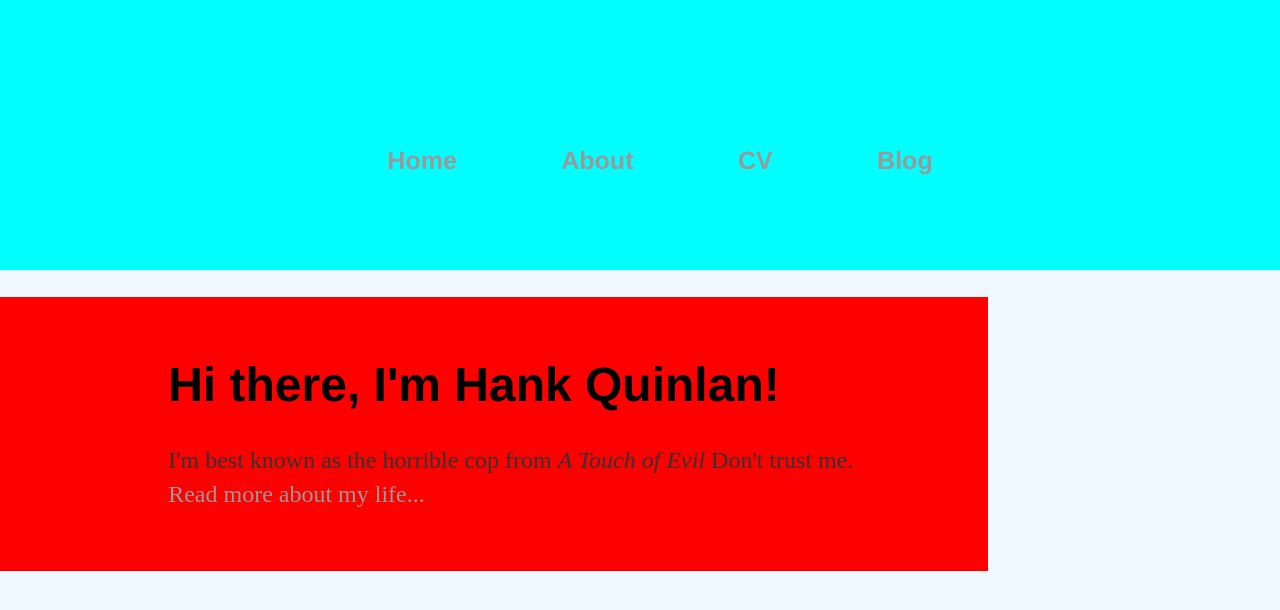
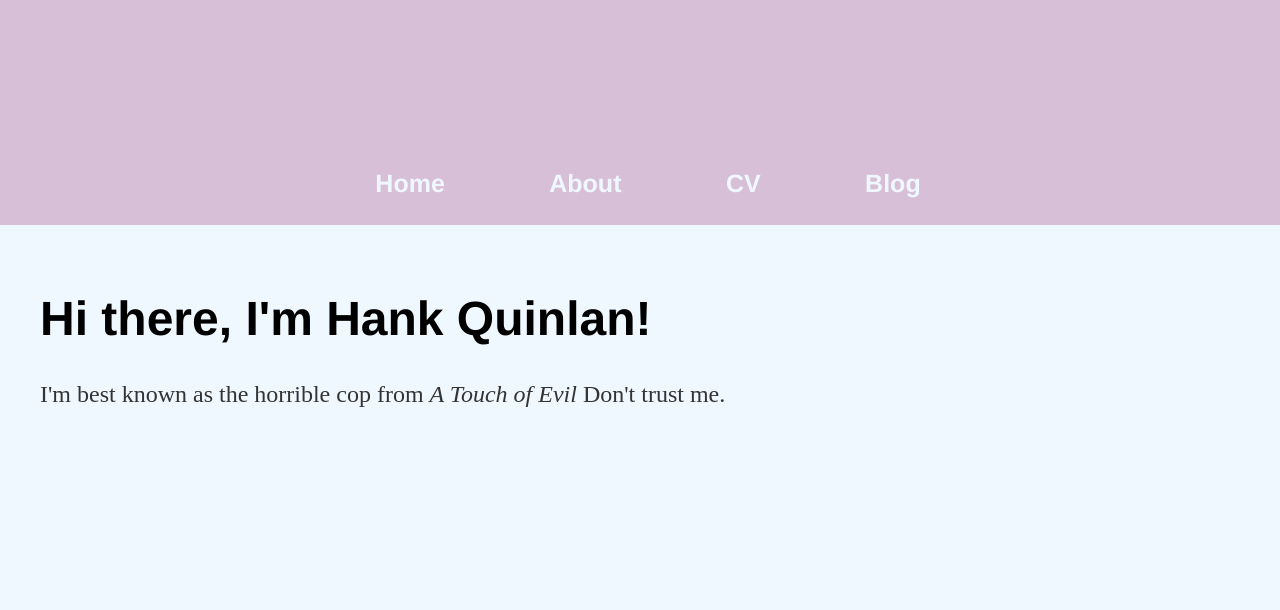
Before and after one commit to aprildenise/aprildenise.github.io, a Jekyll site: the page built from index.html, in a window 1280 px wide. Shown: the top 610 px of the page. Built offline with Jekyll 4.4.1, drawn with Linux system fonts in a browser that asks for light colours.

Commit message:
Update main.css

```diff
--- a/css/main.css
+++ b/css/main.css
@@ -11,42 +11,56 @@ nav, footer{
     font-family:'Helvetica', 'Arial', 'Sans-Serif';
     text-align: center;
     list-style: none;
-    background-color: aqua;
+    background-color: thistle;
     position: fixed;
     top: 0;
     left: 0;
     width:100%;
-    height: 30%;
+    height: 25%;
 }
 
 nav ul{
-    padding-top: 130px;
+    position: absolute;
+    bottom: 5%;
+    left: auto;
+    right: auto;
+    width: 95%;
+
 }
 
 /* Links in the navigation bar */
 nav ul li, footer ul li {
     display: inline;
     font-weight: bold;
-    padding: 50px;
+    margin: 50px;
     font-size: 25px;
 }
 
 content{
-    background-color: red;
+    background-color: aliceblue;
     position: fixed;
-    top: 33%;
+    width: 100%;
+    top: 27%;
     left:0;
+    height: 100%;
 }
 
 content ul{
-    margin: 60px auto;
+    position: absolute;
+    margin-left: auto;
+    margin-right: auto;
     width: 70%;
+
+}
+
+.onClickNavLinks{
+
 }
 
 /* All links */
 a {
     text-decoration: none;
-    color: #999;
+    color: aliceblue;
 }
 
 /* All links on hover */
```
